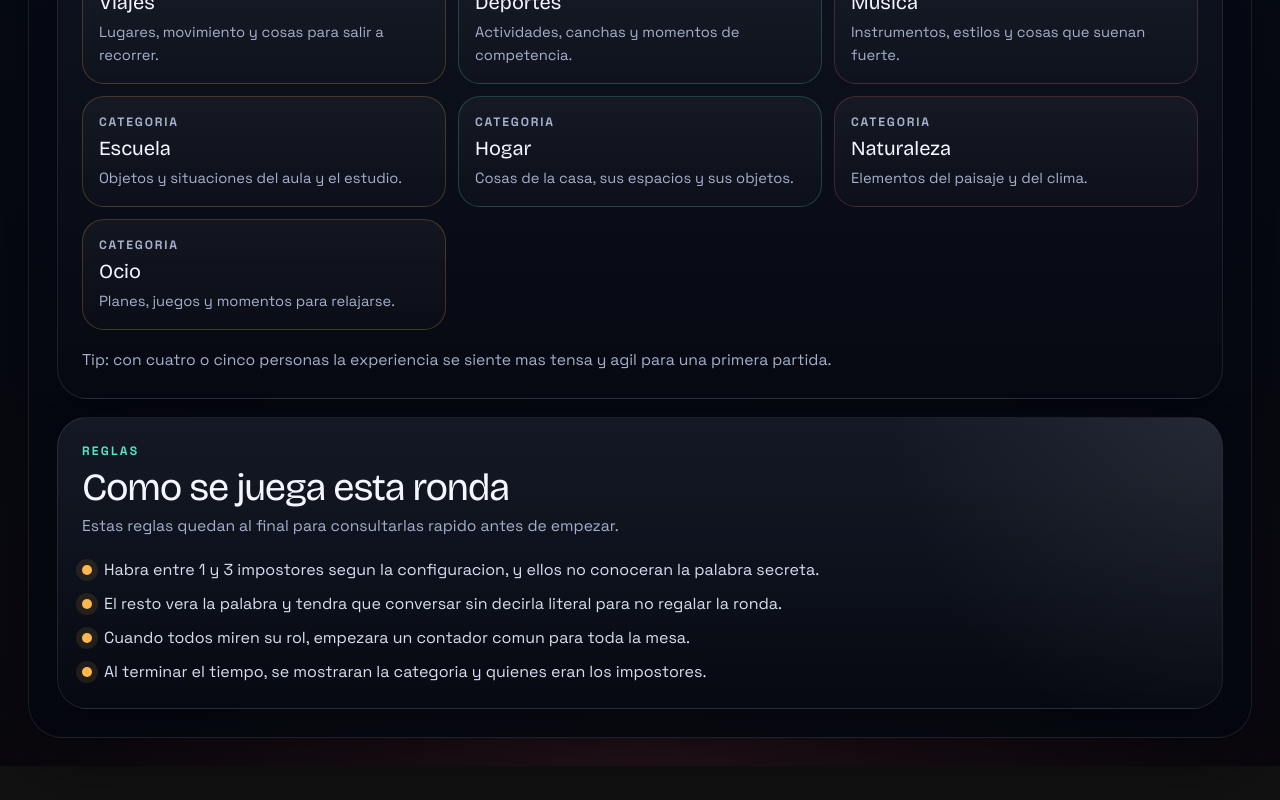
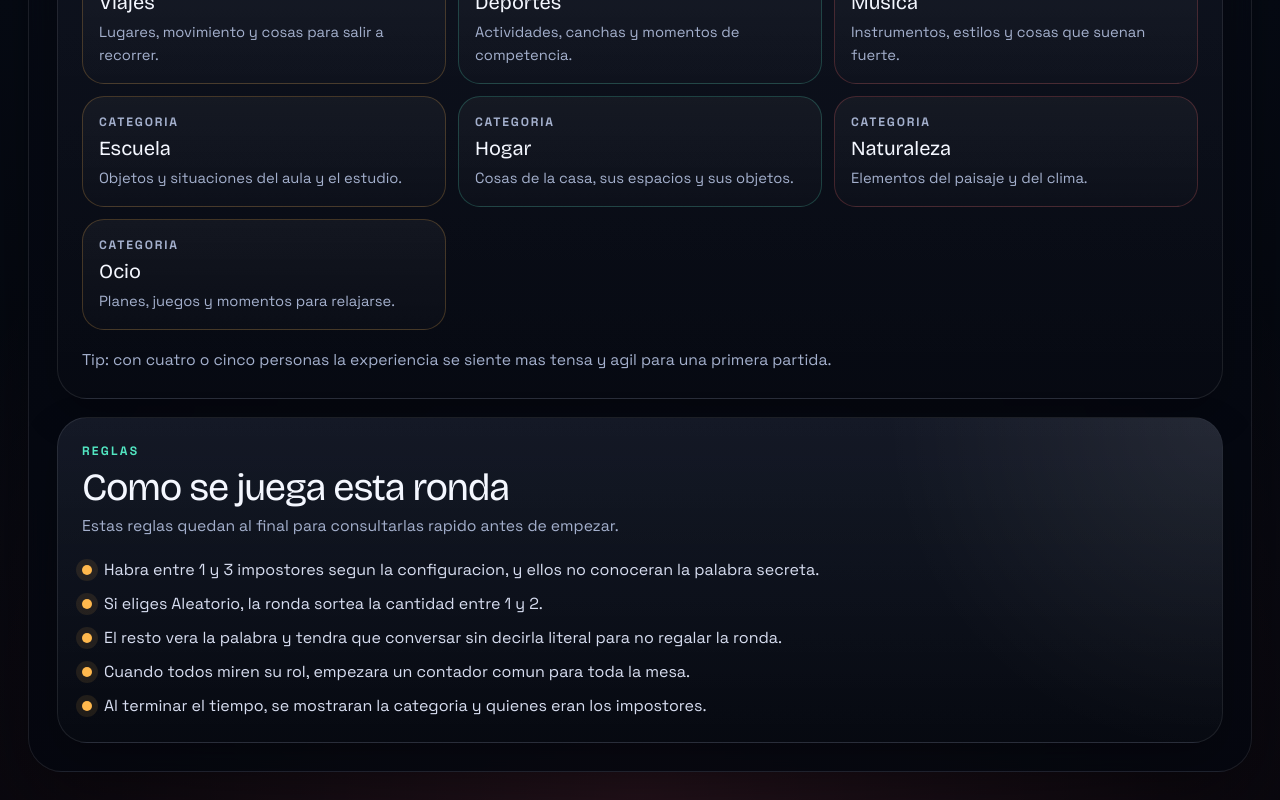
Before and after one commit to srodriguez-lefebre/Web-game, a Next.js app: page /interruptor in a window 1280 px wide. Shown: the part 1982-2782 px from the top of the page. Before the commit the page ends 2748 px from the top, so only its background shows below. Built offline with nearby package versions, Linux system fonts and the light colour scheme.

Commit message:
feat: add random impostor count option

```diff
--- a/components/game/game-client.tsx
+++ b/components/game/game-client.tsx
@@ -11,7 +11,12 @@ import { MAX_PLAYERS, MIN_PLAYERS } from "@/lib/game/constants";
 import { createInitialGameState, gameReducer } from "@/lib/game/reducer";
 import { getCurrentPlayer, getRoundSummary, getVisibleRoleData } from "@/lib/game/selectors";
 import { clearGameState, loadGameState, saveGameState } from "@/lib/storage";
-import type { GamePlayerInput, GameState, VisibleRoleData } from "@/lib/game/types";
+import type {
+  GamePlayerInput,
+  GameState,
+  ImpostorCountSetting,
+  VisibleRoleData,
+} from "@/lib/game/types";
 
 export function GameClient() {
   const [state, dispatch] = useReducer(gameReducer, undefined, createInitialGameState);
@@ -238,10 +243,15 @@ function SetupStage({
   onPlayerNameChange: (playerId: string, name: string) => void;
   onCategoryChange: (categoryId: string) => void;
   onConfigChange: (config: { roundMinutes?: number }) => void;
-  onImpostorCountChange: (impostorCount: number) => void;
+  onImpostorCountChange: (impostorCount: ImpostorCountSetting) => void;
   onStart: () => void;
 }) {
   const maxImpostors = Math.max(1, state.players.length - 1);
+  const maxRandomImpostors = Math.max(1, Math.floor(state.players.length / 2));
+  const impostorCountLabel =
+    state.setup.impostorCount === "random"
+      ? `Aleatorio (1 a ${maxRandomImpostors})`
+      : `${state.setup.impostorCount} impostor${state.setup.impostorCount > 1 ? "es" : ""}`;
 
   return (
     <>
@@ -260,7 +270,7 @@ function SetupStage({
               {state.players.length} jugadores
             </span>
             <span className="status-pill status-pill--mint">
-              {state.setup.impostorCount} impostor{state.setup.impostorCount > 1 ? "es" : ""}
+              {impostorCountLabel}
             </span>
             <span className="status-pill status-pill--mint">
               {state.config.roundMinutes} min
@@ -314,10 +324,19 @@ function SetupStage({
             <label className="metric-card">
               <p className="metric-card__label">Cantidad de impostores</p>
               <select
-                value={state.setup.impostorCount}
-                onChange={(event) => onImpostorCountChange(Number(event.target.value))}
+                value={String(state.setup.impostorCount)}
+                onChange={(event) =>
+                  onImpostorCountChange(
+                    event.target.value === "random"
+                      ? "random"
+                      : Number(event.target.value),
+                  )
+                }
                 className="mt-2 w-full rounded-2xl border border-white/10 bg-white/5 px-4 py-3 text-white outline-none"
               >
+                <option value="random" className="bg-white text-slate-950">
+                  Aleatorio (1 a {maxRandomImpostors})
+                </option>
                 {Array.from({ length: maxImpostors }, (_, index) => index + 1).map((value) => (
                   <option
                     key={value}
@@ -408,6 +427,9 @@ function SetupStage({
             <li>
               Habra entre 1 y {maxImpostors} impostores segun la configuracion, y ellos no
               conoceran la palabra secreta.
+            </li>
+            <li>
+              Si eliges Aleatorio, la ronda sortea la cantidad entre 1 y {maxRandomImpostors}.
             </li>
             <li>
               El resto vera la palabra y tendra que conversar sin decirla literal para no regalar la ronda.
--- a/lib/game/engine.ts
+++ b/lib/game/engine.ts
@@ -1,5 +1,5 @@
 import { CATEGORIES, getCategoryById } from "@/data/categories";
-import { createSeededRng, deriveSeed, pickOne, shuffle } from "./rng";
+import { createSeededRng, deriveSeed, pickOne, randomInt, shuffle } from "./rng";
 import {
   formatValidationIssues,
   normalizeGameText,
@@ -60,6 +60,16 @@ function ensureRound(state: GameState): GameRound | null {
 function createRoundId(state: GameState, roundNumber: number, categoryId: string): string {
   const seed = deriveSeed(state.sessionSeed, roundNumber, categoryId, "round");
   return `round-${roundNumber}-${Math.floor(createSeededRng(seed)() * 1e9).toString(36)}`;
+}
+
+function resolveImpostorCount(state: GameState, playerCount: number, rng: () => number) {
+  if (state.setup.impostorCount !== "random") {
+    return state.setup.impostorCount;
+  }
+
+  const maxRandomImpostors = Math.max(1, Math.floor(playerCount / 2));
+
+  return randomInt(rng, maxRandomImpostors) + 1;
 }
 
 function revealAnswers(state: GameState): GameState {
@@ -232,7 +242,8 @@ export function startRound(state: GameState, seed?: string): GameState {
   const roundSeed = deriveSeed(state.sessionSeed, roundNumber, category.id, seed ?? "auto");
   const rng = createSeededRng(roundSeed);
   const activePlayers = getActivePlayers(state);
-  const impostors = shuffle(activePlayers, rng).slice(0, state.setup.impostorCount);
+  const impostorCount = resolveImpostorCount(state, activePlayers.length, rng);
+  const impostors = shuffle(activePlayers, rng).slice(0, impostorCount);
   const impostorIds = impostors.map((player) => player.id);
   const impostorNames = impostors.map((player) => player.name);
   const leadImpostor = impostors[0];
--- a/lib/game/reducer.ts
+++ b/lib/game/reducer.ts
@@ -16,7 +16,13 @@ import {
   submitVote,
 } from "./engine";
 import { normalizePlayerName } from "./validation";
-import type { GameAction, GamePlayer, GameSetupState, GameState } from "./types";
+import type {
+  GameAction,
+  GamePlayer,
+  GameSetupState,
+  GameState,
+  ImpostorCountSetting,
+} from "./types";
 
 function toLegacyPhase(phase: GameState["phase"]): GameState["phase"] {
   if (phase === "tie_break") {
@@ -54,17 +60,32 @@ function normalizePlayers(players: GamePlayer[]): GamePlayer[] {
     }));
 }
 
+function normalizeImpostorCountSetting(
+  impostorCount: ImpostorCountSetting | undefined,
+  playerCount: number,
+): ImpostorCountSetting {
+  if (impostorCount === "random") {
+    return "random";
+  }
+
+  const maxImpostors = Math.max(DEFAULT_IMPOSTOR_COUNT, playerCount - 1);
+  const safeValue: number =
+    typeof impostorCount === "number" && Number.isFinite(impostorCount)
+      ? impostorCount
+      : DEFAULT_IMPOSTOR_COUNT;
+
+  return Math.min(maxImpostors, Math.max(DEFAULT_IMPOSTOR_COUNT, safeValue));
+}
+
 function buildSetup(state: GameState, players: GamePlayer[]): GameSetupState {
-  const maxImpostors = Math.max(DEFAULT_IMPOSTOR_COUNT, players.length - 1);
-
   return {
     players,
     categoryId: state.config.categoryId,
     targetScore: state.setup?.targetScore ?? DEFAULT_TARGET_SCORE,
     revealCategoryToImpostor: state.setup?.revealCategoryToImpostor ?? false,
-    impostorCount: Math.min(
-      maxImpostors,
-      Math.max(DEFAULT_IMPOSTOR_COUNT, state.setup?.impostorCount ?? DEFAULT_IMPOSTOR_COUNT),
+    impostorCount: normalizeImpostorCountSetting(
+      state.setup?.impostorCount,
+      players.length,
     ),
   };
 }
@@ -119,9 +140,9 @@ function normalizeHydratedState(state: GameState): GameState {
     categoryId: config.categoryId,
     targetScore: state.setup?.targetScore ?? DEFAULT_TARGET_SCORE,
     revealCategoryToImpostor: state.setup?.revealCategoryToImpostor ?? false,
-    impostorCount: Math.min(
-      Math.max(DEFAULT_IMPOSTOR_COUNT, players.length - 1),
-      Math.max(DEFAULT_IMPOSTOR_COUNT, state.setup?.impostorCount ?? DEFAULT_IMPOSTOR_COUNT),
+    impostorCount: normalizeImpostorCountSetting(
+      state.setup?.impostorCount,
+      players.length,
     ),
   };
 
--- a/lib/game/types.ts
+++ b/lib/game/types.ts
@@ -12,6 +12,7 @@ export type GamePhase =
   | "result";
 
 export type GameRole = "civilian" | "impostor";
+export type ImpostorCountSetting = number | "random";
 
 export type VisibleRole = "hidden" | GameRole;
 
@@ -56,7 +57,7 @@ export interface GameSetupState {
   categoryId: string | null;
   targetScore: number;
   revealCategoryToImpostor: boolean;
-  impostorCount: number;
+  impostorCount: ImpostorCountSetting;
 }
 
 export interface GameClue {
@@ -214,7 +215,7 @@ export type GameAction =
   | { type: "setup/setTargetScore"; payload: number }
   | { type: "setup/toggleRevealCategory"; payload: boolean }
   | { type: "setup/setCategory"; payload: string }
-  | { type: "setup/setImpostorCount"; payload: number }
+  | { type: "setup/setImpostorCount"; payload: ImpostorCountSetting }
   | {
       type: "update_player";
       playerId: string;
--- a/lib/game/validation.ts
+++ b/lib/game/validation.ts
@@ -150,8 +150,9 @@ export function validateCanStartRound(state: GameState): ValidationIssue[] {
   const maxImpostors = Math.max(DEFAULT_IMPOSTOR_COUNT, state.players.length - 1);
 
   if (
-    state.setup.impostorCount < DEFAULT_IMPOSTOR_COUNT ||
-    state.setup.impostorCount > maxImpostors
+    state.setup.impostorCount !== "random" &&
+    (state.setup.impostorCount < DEFAULT_IMPOSTOR_COUNT ||
+      state.setup.impostorCount > maxImpostors)
   ) {
     issues.push({
       code: "invalid_impostor_count",
```
